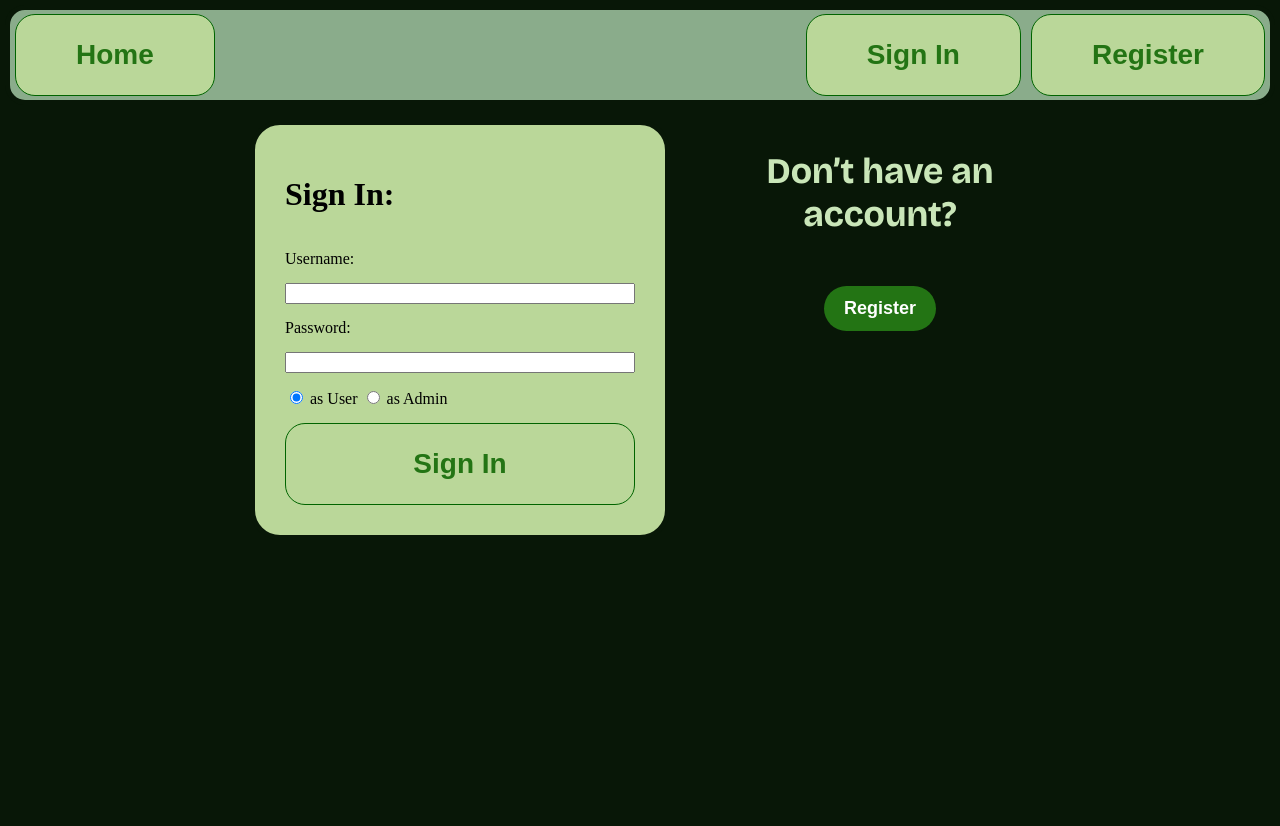
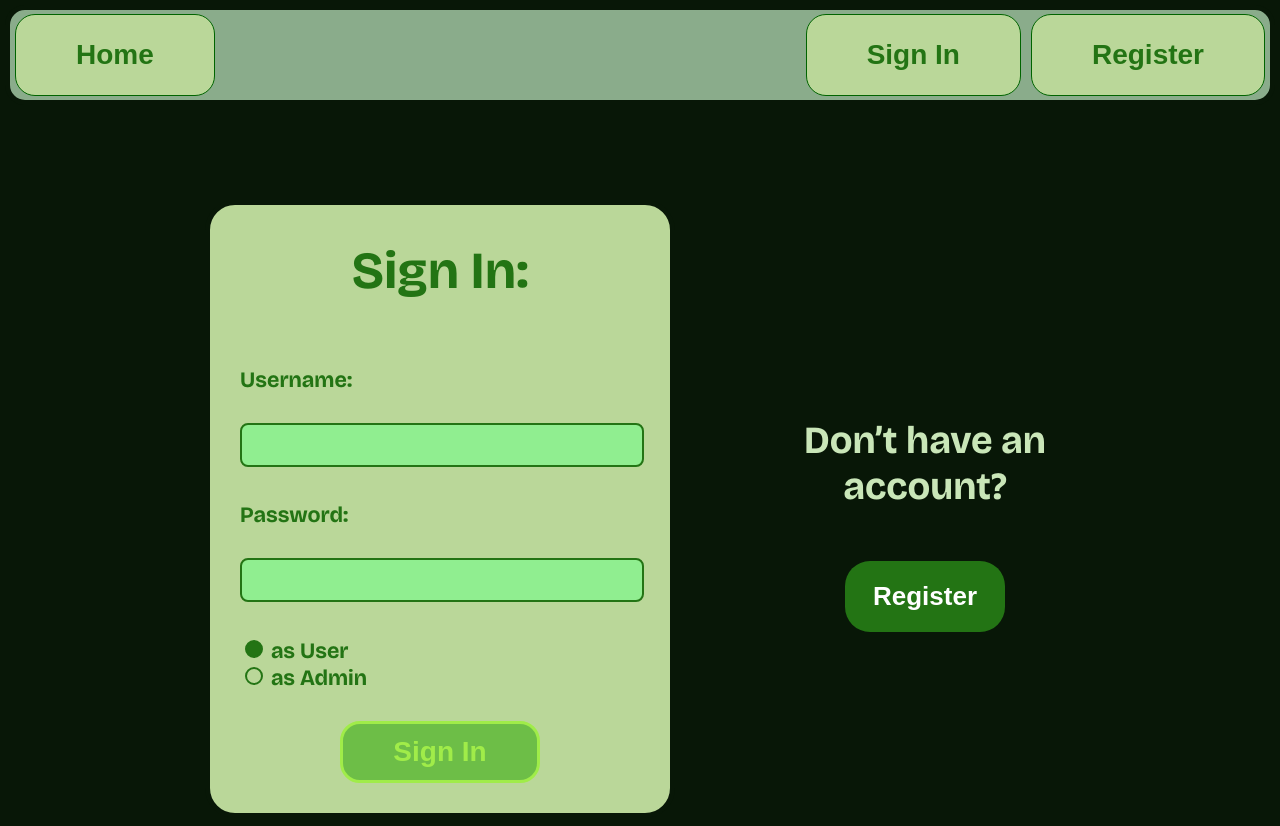
Before and after one commit to sukka-t/BugTracker-Lite, a plain HTML site: page Frontend/signInPage.html in a window 1280 px wide. Before the commit the page ends 800 px from the top, so only its background shows below. Drawn offline with Linux system fonts and the light colour scheme.

Commit message:
sign in colours in progress

```diff
--- a/Frontend/signIn.css
+++ b/Frontend/signIn.css
@@ -47,17 +47,17 @@ button:hover {
     background-color: #000000;
 }
 
-/* Container for both sections */
+
 .sign-in-container {
     display: flex;
-    justify-content: center; /* center horizontally on page */
-    align-items: flex-start; /* align at top */
-    gap: 60px; /* space between left and right sections */
-    margin-top: 120px; /* push down below navbar */
-    flex-wrap: wrap; /* stack on small screens */
+    justify-content: center;
+    align-items: normal;
+    gap: 100px;
+    margin-top: 200px;
+    flex-wrap: wrap;
 }
 
-/* Left box */
+
 .sign-in-box {
     background-color: #bad799;
     border: 5px solid #081707;
@@ -65,11 +65,72 @@ button:hover {
     padding: 30px;
     display: flex;
     flex-direction: column;
-    gap: 15px;
-    width: 350px;
+    gap: 30px;
+    width: 400px;
 }
 
-/* Right text & button */
+.sign-in-box h1{
+    font-family: 'Bricolage Grotesque';
+    font-size: 52px;
+    color: #237414;
+    margin-top:5px;
+    text-align: center;
+    margin-left: 0;
+    font-weight:normal;
+}
+
+.sign-in-box label{
+    font-family: 'Bricolage Grotesque';
+    font-size: 22px;
+    color: #237414;
+    text-align: left;
+    margin-left: 0;
+    font-weight:normal;
+}
+
+input[type="text"] , input[type="password"]{
+    width: 95%;
+    height: 20px;
+    font-size: 18px;
+    padding: 10px;
+    background-color: lightgreen;
+    border: 2px solid #237414;
+    border-radius: 8px;
+    margin-bottom: 5px;
+    font-family: 'Darker Grotesque', sans-serif;
+}
+
+input[type="radio"] {
+    appearance: none;
+    -webkit-appearance: none;
+    -moz-appearance: none;
+    width: 18px;
+    height: 18px;
+    border: 2px solid #237414;
+    border-radius: 50%;
+    outline: none;
+    cursor: pointer;
+    position: relative;
+}
+
+input[type="radio"]:checked {
+    background-color: #237414;
+}
+
+.sign-in-box button{
+    background-color: #6dbe47;
+    color: #a0ec49;
+    font-weight: bold;
+    padding: 12px 20px;
+    border: 3px solid #a0ec49;
+    border-radius: 20px;
+    cursor: pointer;
+    font-size: 28px;
+    width:50%;
+    align-self: center;
+
+}
+
 .register-box {
     display: flex;
     flex-direction: column;
@@ -81,17 +142,17 @@ button:hover {
 
 .register-box h2 {
     color: #c9e6b8;
-    font-size: clamp(24px, 4vw, 36px);
+    font-size:3vw;
     font-family: 'Bricolage Grotesque';
-    text-align: center;
+    text-align:center;
 }
 
 .register-box button {
     background-color: #237414;
     color: white;
     font-weight: bold;
-    padding: 12px 20px;
-    font-size: 18px;
+    padding: 20px 28px;
+    font-size: 26px;
     border: none;
     border-radius: 25px;
     cursor: pointer;
--- a/Frontend/signInPage.html
+++ b/Frontend/signInPage.html
@@ -18,8 +18,7 @@
         <button>Register</button>
     </div>
 </div>
-       <div class="sign-in-container">
-    <!-- Left column -->
+     <div class="sign-in-container">
     <div class="sign-in-box">
         <h1>Sign In:</h1>
 
@@ -30,7 +29,7 @@
         <input type="password">
 
         <div class="radio-group">
-            <label><input type="radio" name="role" checked> as User</label>
+            <label><input type="radio" name="role" checked> as User</label> <br>
             <label><input type="radio" name="role"> as Admin</label>
         </div>
 
```
